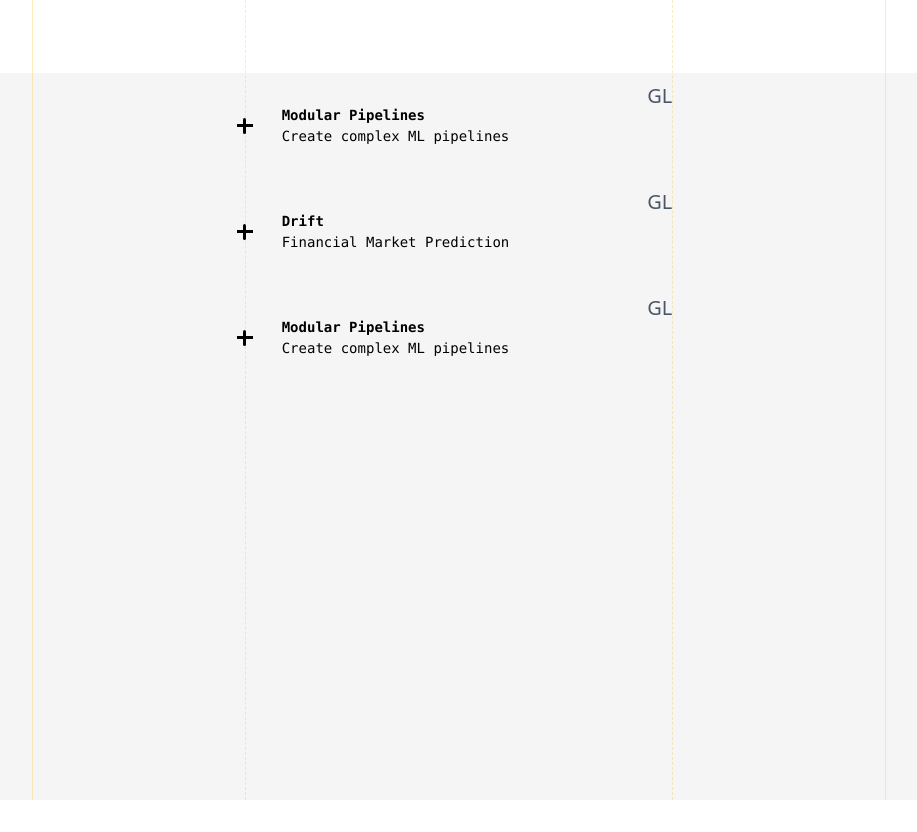
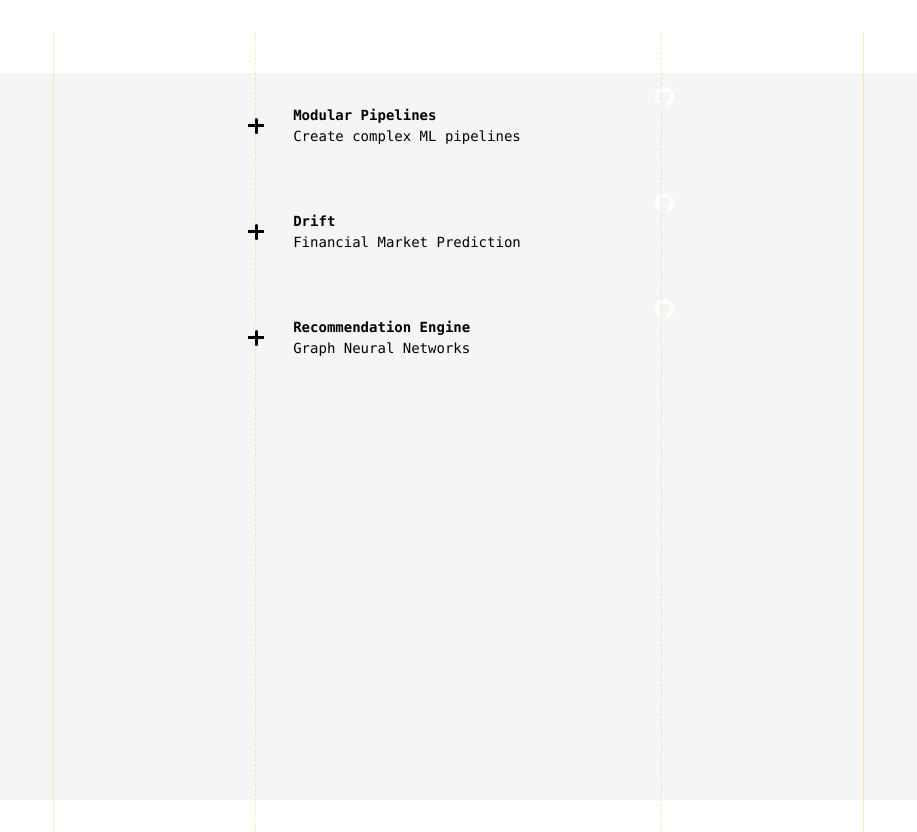
Before and after one commit to dream-faster/dream-faster-landing, a Next.js app: page / in a window 1280 px wide. Shown: the whole page, without its empty margins (181-1098 px from the left). Before the commit the page ends 800 px from the top, so only its background shows below. Built offline with nearby package versions, Linux system fonts and the light colour scheme.

Commit message:
feat: Added github and proper breakpoints.

```diff
--- a/src/pages/index.tsx
+++ b/src/pages/index.tsx
@@ -1,3 +1,5 @@
+import { useRouter } from 'next/router';
+
 import { Meta } from '@/layouts/Meta';
 import { Main } from '@/templates/Main';
 
@@ -10,7 +12,7 @@ const DashedLine = () => (
 );
 
 const Background = () => (
-  <div className="pointer-events-none absolute inset-y-0 left-0 flex h-screen w-screen flex-row justify-evenly">
+  <div className="pointer-events-none absolute inset-y-0 left-0 grid h-screen w-screen grid-cols-1  justify-evenly p-8 md:grid-cols-6">
     <SolidLine />
 
     <DashedLine />
@@ -22,30 +24,40 @@ const Background = () => (
 );
 
 type ProjectProps = {
-  title: String;
-  subtitle: String;
+  title: string;
+  subtitle: string;
+  url: string;
 };
 
 const Plus = () => (
-  <div className="flex h-8 w-8 items-center justify-center">
+  <div className=" m-0 flex h-8 w-8 items-center justify-center p-0">
     <div className="relative h-[3px] w-1/2 bg-black" />
     <div className="relative ml-[-29.7%] h-1/2 w-[3px] rounded bg-black" />
   </div>
 );
 
 const ProjectButton = (props: ProjectProps) => {
-  const { title, subtitle } = props;
+  const { title, subtitle, url } = props;
+  const router = useRouter();
 
   return (
-    <div className="my-2 flex w-full flex-row justify-between">
-      <div className="ml-[-20px] flex items-center justify-center">
+    <div className="mx-[-17px] my-2 flex w-[calc(100%+17px)] flex-row justify-between">
+      <div className=" flex items-center justify-center">
         <Plus />
         <div className="m-0 flex h-full flex-col justify-center p-6 ">
           <h1 className="font-mono text-sm font-bold text-black"> {title} </h1>
           <h2 className="font-mono text-sm text-black "> {subtitle} </h2>
         </div>
       </div>
-      <div> GL </div>
+      <a
+        href={url}
+        className=" m-0 flex h-8 w-8 items-center justify-center p-0"
+      >
+        <img
+          src={`${router.basePath}/assets/images/github.svg`}
+          alt="Nextjs starter banner"
+        />
+      </a>
     </div>
   );
 };
@@ -66,18 +78,22 @@ const Index = () => {
         <Background />
         <div className="h-20 w-screen bg-white" />
         <div className="flex h-full w-screen items-start justify-center">
-          <div className="flex w-2/6 flex-col items-center justify-center">
+          <div className="flex w-full flex-col items-center justify-center md:w-2/6">
+            {/* <div className="grid grid-cols-1 md:grid-cols-6"> */}
             <ProjectButton
               title="Modular Pipelines"
               subtitle="Create complex ML pipelines"
+              url="https://github.com/applied-exploration/modular-pipelines"
             />
             <ProjectButton
               title="Drift"
               subtitle="Financial Market Prediction"
+              url="https://github.com/applied-exploration/drift"
             />
             <ProjectButton
-              title="Modular Pipelines"
-              subtitle="Create complex ML pipelines"
+              title="Recommendation Engine"
+              subtitle="Graph Neural Networks"
+              url="https://github.com/applied-exploration/drift"
             />
           </div>
         </div>
```
Also changed, not shown: public/assets/images/github.svg (added).
